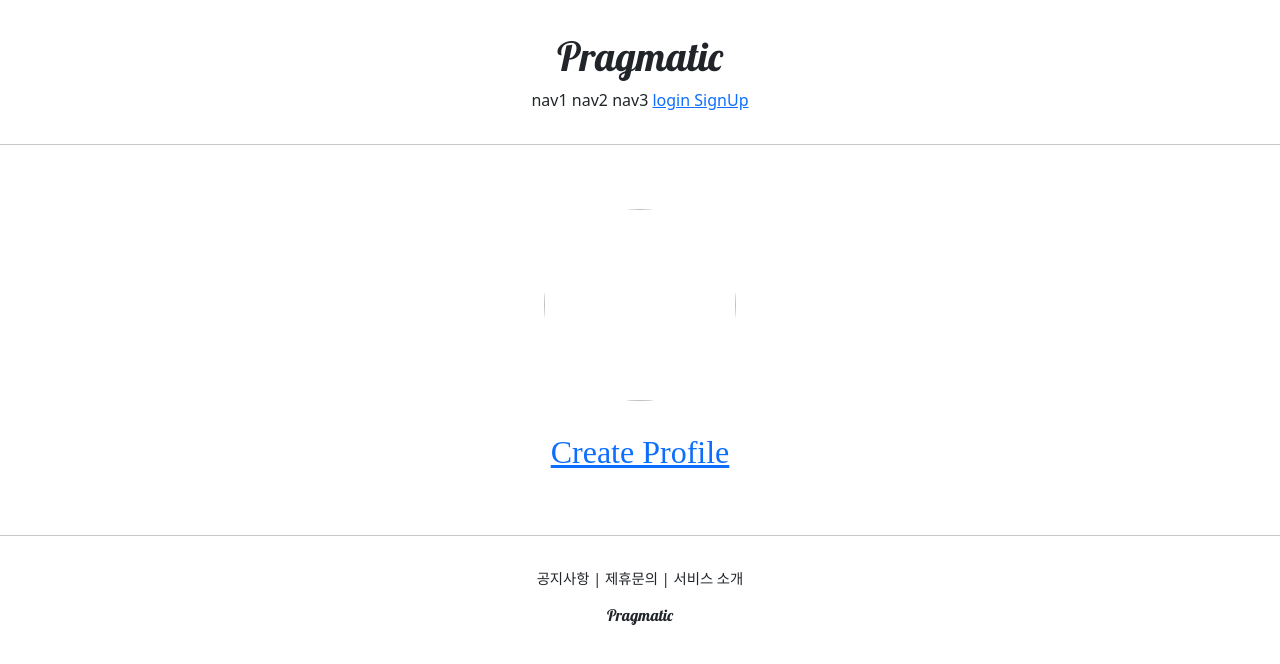
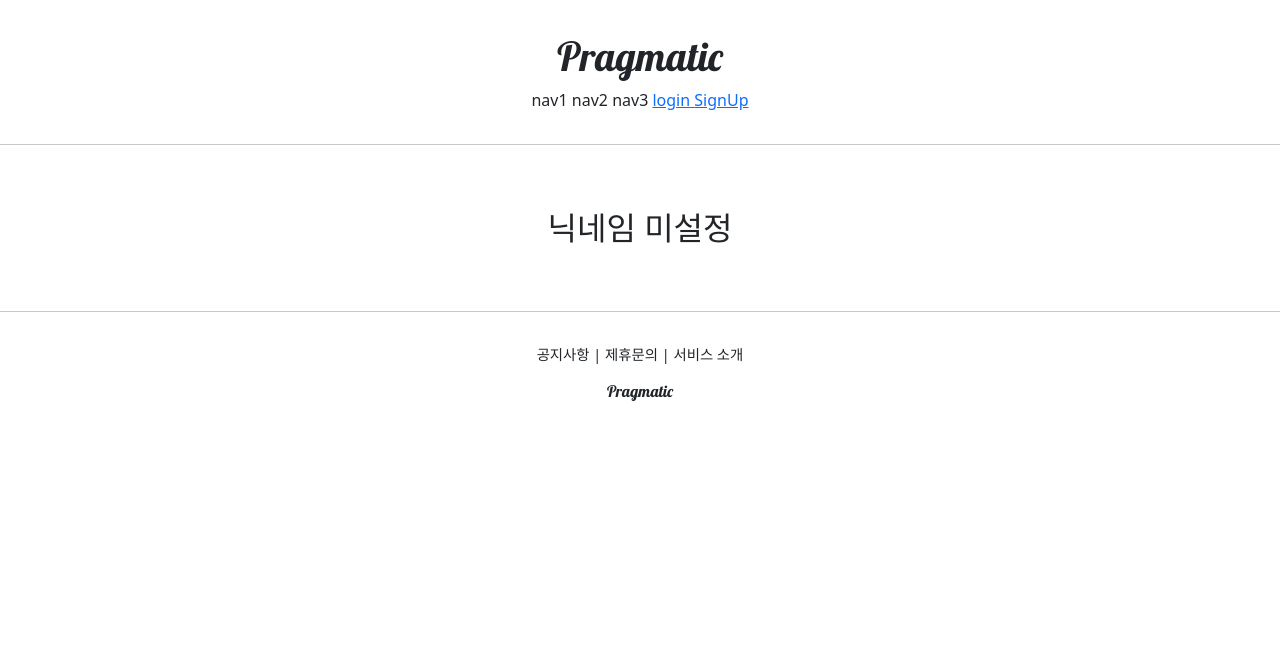
Before and after one commit to ParkJongJoon7128/progmatic_project, a Django app: template accountapp/templates/accountapp/detail.html in a window 1280 px wide. Shown: the top 664 px of the page. Run offline with Django 3.2, Linux system fonts and the light colour scheme; the template is opened without the code that fills it, so the values that code supplies are empty; some libraries are stand-ins or nearby versions; some web fonts are replaced.

Commit message:
django 33 course

```diff
--- a/accountapp/templates/accountapp/detail.html
+++ b/accountapp/templates/accountapp/detail.html
@@ -5,27 +5,34 @@
 <div>
     <div style="text-align: center; max-width: 500px; margin: 4rem auto;">
 
-            <img src="{{ target_user.profile.image.url }}" alt="" style="height: 12rem; width: 12rem; border-radius: 10rem; margin-bottom: 2rem;">
+        {% if target_user.profile %}
+        <img src="{{ target_user.profile.image.url }}" alt=""
+             style="height: 12rem; width: 12rem; border-radius: 10rem; margin-bottom: 2rem;">
 
-            {% if target_user.profile %}
         <h2 style="font-family: 'NanumSquareB">
             {{ target_user.profile.nickname }}
+            {% if target_user == user %}
             <a href="{% url 'profileapp:update' pk=target_user.profile.pk %}">
                 edit
             </a>
+            {% endif %}
         </h2>
+        <h5 style="margin-bottom: 4rem;">
+            {{ target_user.profile.message }}
+        </h5>
         {% else %}
+            {% if target_user == user %}
         <a href="{% url 'profileapp:create' %}">
             <h2 style="font-family: 'NanumSquareB">
                 Create Profile
             </h2>
         </a>
+        {% else %}
+        <h2>
+            닉네임 미설정
+        </h2>
             {% endif %}
-
-            <h5 style="margin-bottom: 4rem;">
-                {{ target_user.profile.message }}
-            </h5>
-
+        {% endif %}
 
         {% if target_user == user %}
         <a href="{% url 'accountapp:update' pk=user.pk %}">
```
Also changed, not shown: profileapp/views.py (+8 -3 lines). Lines whose indentation alone changed are shown as unchanged.
